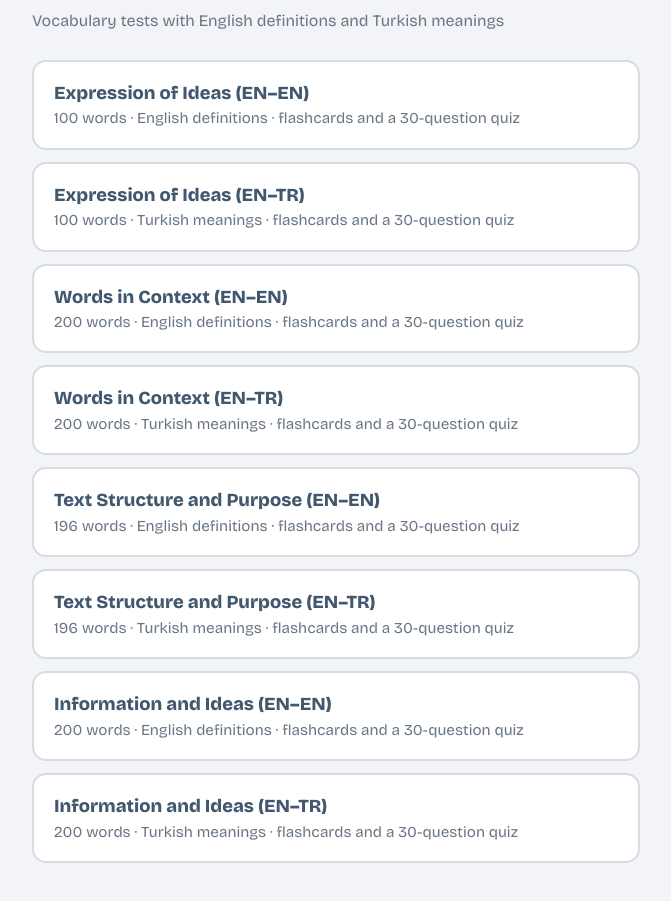
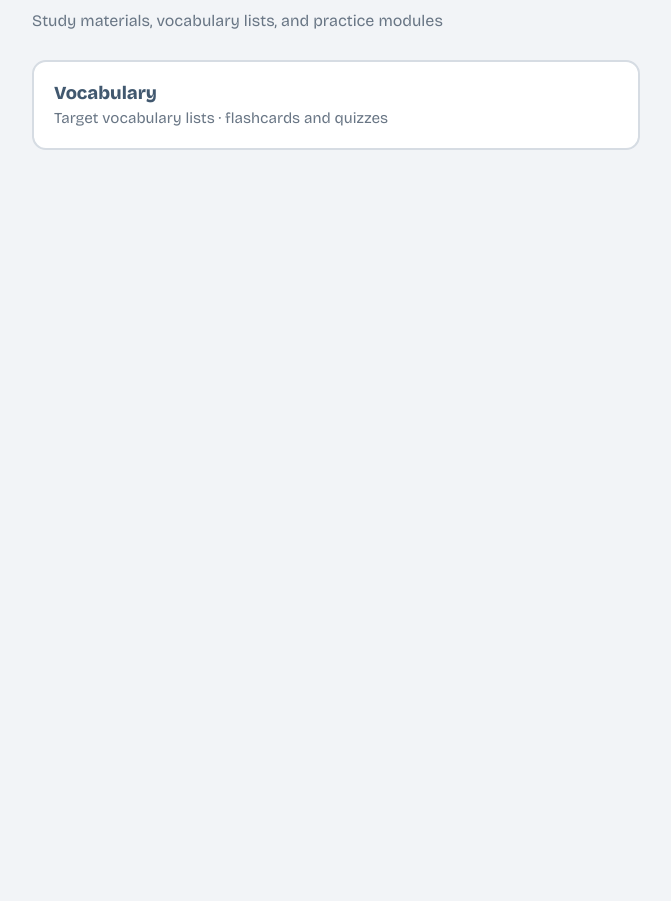
Before and after one commit to memrealtinbas/academicenglish, a plain HTML site: page sat/index.html in a window 1280 px wide. Shown: the part 117-1018 px from the top of the page, without its empty margins (304-975 px from the left). After the commit the page ends 800 px from the top, so only its background shows below. Drawn offline with nearby package versions, Linux system fonts and the light colour scheme.

Commit message:
Update index.html

```diff
--- a/sat/index.html
+++ b/sat/index.html
@@ -28,56 +28,21 @@ h1{font-size:2rem;font-weight:800;margin:0 0 6px}
 <main>
 <a class="back" href="../">‹ Academic English</a>
 <h1>SAT</h1>
-<p class="sub">Vocabulary tests with English definitions and Turkish meanings</p>
+<p class="sub">Study materials, vocabulary lists, and practice modules</p>
 
 <div class="list">
 
-<!-- QUIZ LIST START -->
+<!-- SECTION LIST START -->
 
-<a class="item" href="expression-of-ideas-en-en/">
-<b>Expression of Ideas (EN–EN)</b>
-<span>100 words · English definitions · flashcards and a 30-question quiz</span>
+<a class="item" href="vocabulary/">
+<b>Vocabulary</b>
+<span>Target vocabulary lists · flashcards and quizzes</span>
 </a>
 
-<a class="item" href="expression-of-ideas-en-tr/">
-<b>Expression of Ideas (EN–TR)</b>
-<span>100 words · Turkish meanings · flashcards and a 30-question quiz</span>
-</a>
-
-<a class="item" href="words-in-context-en-en/">
-<b>Words in Context (EN–EN)</b>
-<span>200 words · English definitions · flashcards and a 30-question quiz</span>
-</a>
-
-<a class="item" href="words-in-context-en-tr/">
-<b>Words in Context (EN–TR)</b>
-<span>200 words · Turkish meanings · flashcards and a 30-question quiz</span>
-</a>
-
-<a class="item" href="text-structure-and-purpose-en-en/">
-<b>Text Structure and Purpose (EN–EN)</b>
-<span>196 words · English definitions · flashcards and a 30-question quiz</span>
-</a>
-
-<a class="item" href="text-structure-and-purpose-en-tr/">
-<b>Text Structure and Purpose (EN–TR)</b>
-<span>196 words · Turkish meanings · flashcards and a 30-question quiz</span>
-</a>
-
-<a class="item" href="information-and-ideas-en-en/">
-<b>Information and Ideas (EN–EN)</b>
-<span>200 words · English definitions · flashcards and a 30-question quiz</span>
-</a>
-
-<a class="item" href="information-and-ideas-en-tr/">
-<b>Information and Ideas (EN–TR)</b>
-<span>200 words · Turkish meanings · flashcards and a 30-question quiz</span>
-</a>
-
-<!-- TO ADD A NEW QUIZ: copy the 4 lines above (from <a ...> to </a>), paste them
+<!-- TO ADD A NEW SECTION: copy the 4 lines above (from <a ...> to </a>), paste them
      right below this comment, then change the folder name in href="..." and the two texts. -->
 
-<!-- QUIZ LIST END -->
+<!-- SECTION LIST END -->
 
 </div>
 </main>
```
